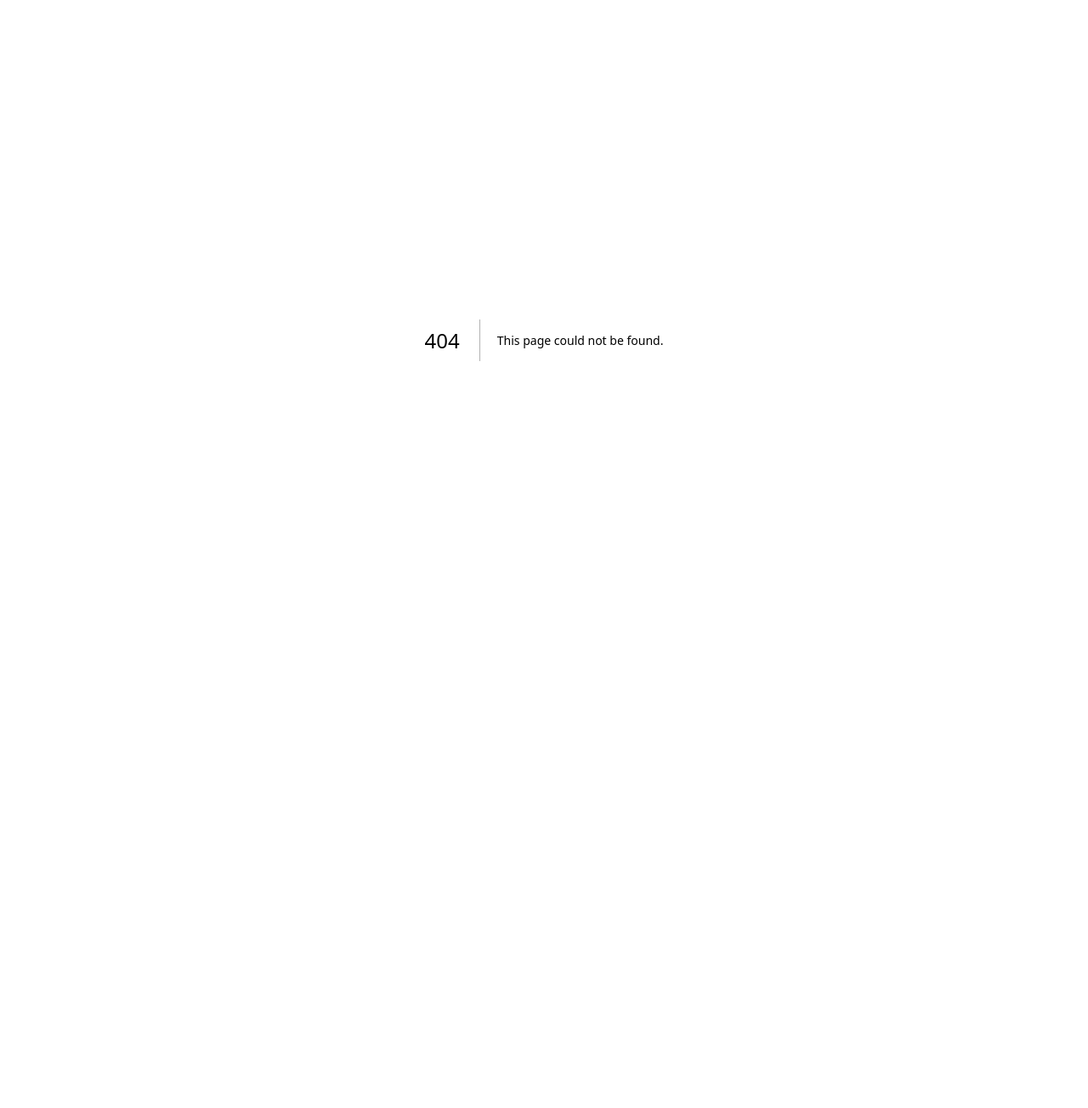
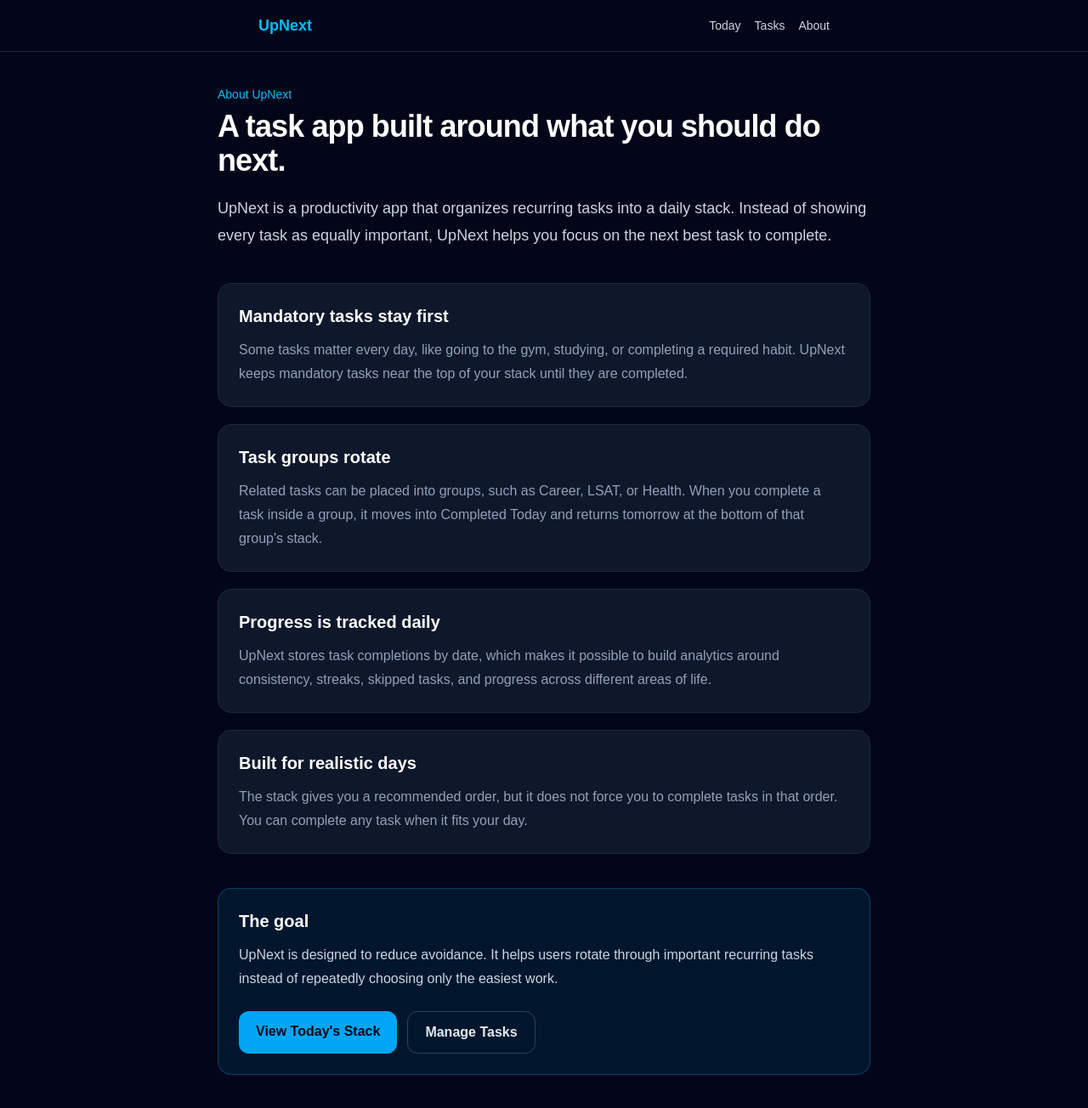
Before and after one commit to robbieevans1/upnext, a Next.js app: page /about in a window 1280 px wide. Before the commit this address had no page. Shown: the whole page at 85% size. Before the commit the page ends 800 px from the top, so only its background shows below. Built offline with nearby package versions, Linux system fonts and the light colour scheme.

Commit message:
added about page

```diff
--- /dev/null
+++ b/app/about/page.tsx
@@ -0,0 +1,95 @@
+import AppNav from "@/components/AppNav";
+import Link from "next/link";
+
+export default function AboutPage() {
+  return (
+    <>
+      <AppNav />
+
+      <main className="min-h-screen bg-slate-950 px-6 py-10 text-white">
+        <section className="mx-auto max-w-3xl">
+          <p className="mb-2 text-sm font-medium text-sky-400">About UpNext</p>
+
+          <h1 className="text-4xl font-bold tracking-tight">
+            A task app built around what you should do next.
+          </h1>
+
+          <p className="mt-5 text-lg leading-8 text-slate-300">
+            UpNext is a productivity app that organizes recurring tasks into a
+            daily stack. Instead of showing every task as equally important,
+            UpNext helps you focus on the next best task to complete.
+          </p>
+
+          <div className="mt-10 grid gap-5">
+            <div className="rounded-2xl border border-slate-800 bg-slate-900 p-6">
+              <h2 className="text-xl font-bold">Mandatory tasks stay first</h2>
+
+              <p className="mt-3 leading-7 text-slate-400">
+                Some tasks matter every day, like going to the gym, studying, or
+                completing a required habit. UpNext keeps mandatory tasks near
+                the top of your stack until they are completed.
+              </p>
+            </div>
+
+            <div className="rounded-2xl border border-slate-800 bg-slate-900 p-6">
+              <h2 className="text-xl font-bold">Task groups rotate</h2>
+
+              <p className="mt-3 leading-7 text-slate-400">
+                Related tasks can be placed into groups, such as Career, LSAT,
+                or Health. When you complete a task inside a group, it moves
+                into Completed Today and returns tomorrow at the bottom of that
+                group&apos;s stack.
+              </p>
+            </div>
+
+            <div className="rounded-2xl border border-slate-800 bg-slate-900 p-6">
+              <h2 className="text-xl font-bold">Progress is tracked daily</h2>
+
+              <p className="mt-3 leading-7 text-slate-400">
+                UpNext stores task completions by date, which makes it possible
+                to build analytics around consistency, streaks, skipped tasks,
+                and progress across different areas of life.
+              </p>
+            </div>
+
+            <div className="rounded-2xl border border-slate-800 bg-slate-900 p-6">
+              <h2 className="text-xl font-bold">Built for realistic days</h2>
+
+              <p className="mt-3 leading-7 text-slate-400">
+                The stack gives you a recommended order, but it does not force
+                you to complete tasks in that order. You can complete any task
+                when it fits your day.
+              </p>
+            </div>
+          </div>
+
+          <div className="mt-10 rounded-2xl border border-sky-500/30 bg-sky-500/10 p-6">
+            <h2 className="text-xl font-bold">The goal</h2>
+
+            <p className="mt-3 leading-7 text-slate-300">
+              UpNext is designed to reduce avoidance. It helps users rotate
+              through important recurring tasks instead of repeatedly choosing
+              only the easiest work.
+            </p>
+
+            <div className="mt-6 flex flex-wrap gap-3">
+              <Link
+                href="/"
+                className="rounded-xl bg-sky-500 px-5 py-3 font-semibold text-slate-950 hover:bg-sky-400"
+              >
+                View Today&apos;s Stack
+              </Link>
+
+              <Link
+                href="/tasks"
+                className="rounded-xl border border-slate-700 px-5 py-3 font-semibold text-slate-200 hover:border-sky-500 hover:text-sky-400"
+              >
+                Manage Tasks
+              </Link>
+            </div>
+          </div>
+        </section>
+      </main>
+    </>
+  );
+}
--- a/components/AppNav.tsx
+++ b/components/AppNav.tsx
@@ -18,6 +18,10 @@ export default function AppNav() {
 					<Link href="/tasks" className="hover:text-sky-400">
 						Tasks
 					</Link>
+
+					<Link href="/about" className="hover:text-sky-400">
+						About
+					</Link>
 				</div>
 			</div>
 		</nav>
```
Lines whose indentation alone changed are shown as unchanged.
